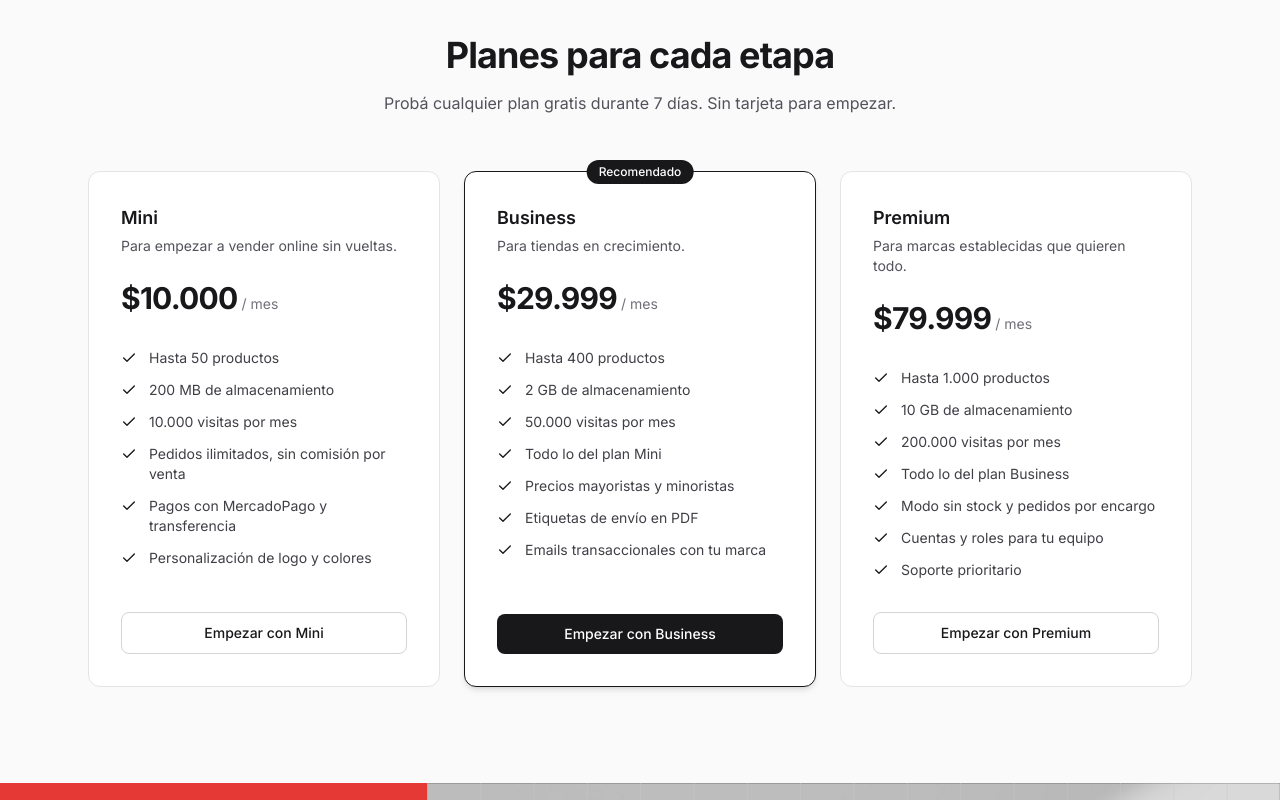
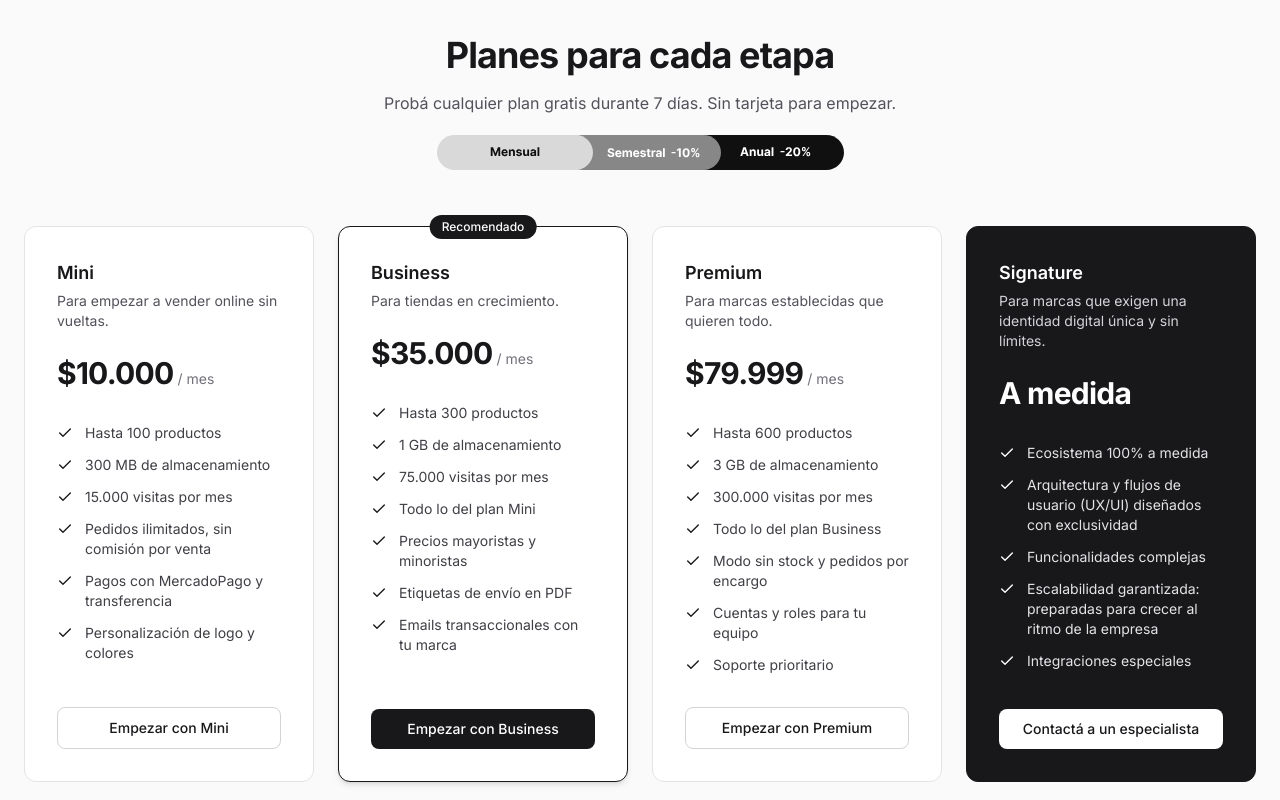
Before and after one commit to DMKo2002/gounuri-web, a Next.js app: page / in a window 1280 px wide. Shown: the part 6300-7100 px from the top of the page. Built offline with nearby package versions, Linux system fonts and the light colour scheme; no server answers.

Commit message:
Pricing: SVG de descuento por plazo y 4ta card plan Signature

```diff
--- a/src/components/Pricing.tsx
+++ b/src/components/Pricing.tsx
@@ -1,10 +1,18 @@
 import { Check } from 'lucide-react'
-import { PLANES, REGISTRO_URL, TRIAL_DAYS, formatPrecio } from '@/lib/site'
+import { PLANES, TRIAL_DAYS, formatPrecio } from '@/lib/site'
+
+const SIGNATURE_FEATURES = [
+  'Ecosistema 100% a medida',
+  'Arquitectura y flujos de usuario (UX/UI) diseñados con exclusividad',
+  'Funcionalidades complejas',
+  'Escalabilidad garantizada: preparadas para crecer al ritmo de la empresa',
+  'Integraciones especiales',
+]
 
 export default function Pricing() {
   return (
     <section id="planes" className="border-t border-zinc-200 bg-zinc-50">
-      <div className="mx-auto max-w-6xl px-6 py-24">
+      <div className="mx-auto max-w-7xl px-6 py-24">
         <h2 className="text-center text-3xl font-bold tracking-tight text-zinc-900 sm:text-4xl">
           Planes para cada etapa
         </h2>
@@ -12,7 +20,17 @@ export default function Pricing() {
           Probá cualquier plan gratis durante {TRIAL_DAYS} días. Sin tarjeta para empezar.
         </p>
 
-        <div className="mt-14 grid gap-6 lg:grid-cols-3">
+        <div className="mt-5 flex justify-center">
+          <img
+            src="/img/planes-descuento-terminos.svg"
+            alt="Pagando semestral ahorrás 10% y pagando anual ahorrás 20%"
+            width={407}
+            height={35}
+            className="h-auto w-full max-w-[407px]"
+          />
+        </div>
+
+        <div className="mt-14 grid gap-6 sm:grid-cols-2 lg:grid-cols-4">
           {PLANES.map((plan) => (
             <div
               key={plan.id}
@@ -48,13 +66,41 @@ export default function Pricing() {
               </ul>
 
               <a
-                href={REGISTRO_URL}
+                href={`/api/ir-a-plan?plan=${plan.id}`}
                 className={`mt-8 ${plan.destacado ? 'btn-black' : 'btn-outline'} w-full`}
               >
                 Empezar con {plan.nombre}
               </a>
             </div>
           ))}
+
+          {/* Plan Signature — ecosistema a medida, sin precio fijo, se coordina con un especialista */}
+          <div className="relative flex flex-col rounded-xl border border-zinc-900 bg-zinc-900 p-8 text-white">
+            <h3 className="text-lg font-semibold">Signature</h3>
+            <p className="mt-1 text-sm text-zinc-300">
+              Para marcas que exigen una identidad digital única y sin límites.
+            </p>
+
+            <div className="mt-6">
+              <span className="text-3xl font-bold tracking-tight">A medida</span>
+            </div>
+
+            <ul className="mt-8 flex-1 space-y-3">
+              {SIGNATURE_FEATURES.map((f) => (
+                <li key={f} className="flex items-start gap-3 text-sm text-zinc-200">
+                  <Check className="mt-0.5 h-4 w-4 shrink-0 text-white" />
+                  {f}
+                </li>
+              ))}
+            </ul>
+
+            <a
+              href="https://www.gounuri.com/migracion/contacto"
+              className="mt-8 w-full rounded-lg bg-white px-4 py-2.5 text-center text-sm font-medium text-zinc-900 transition-colors hover:bg-zinc-200"
+            >
+              Contactá a un especialista
+            </a>
+          </div>
         </div>
       </div>
     </section>
--- a/src/lib/site.ts
+++ b/src/lib/site.ts
@@ -26,6 +26,25 @@ export function formatPrecio(precioARS: number): string {
   return `$${precioARS.toLocaleString('es-AR')}`
 }
 
+// ── Descuento por pago adelantado (2026-08-12) ──────────────────────────────
+// Debe coincidir con TERM_DISCOUNTS de Panel Admin/src/lib/plans.ts — acá solo
+// se usa para el copy de la página de precios, el cobro real se elige recién
+// al pagar desde el Panel Admin.
+export const TERM_DISCOUNTS_PCT: Record<6 | 12, number> = { 6: 10, 12: 20 }
+
+// ── Plan Personalizado / Signature (2026-08-12) ─────────────────────────────
+// No tiene precio fijo ni se cobra por acá — es "contactanos" para catálogos
+// grandes, ecosistemas a medida o necesidades fuera de los planes de arriba.
+// El precio se evalúa caso por caso.
+export const CONTACTO_EMAIL = 'info@gounuri.com'
+export const CONTACTO_WHATSAPP_NUM = '541131351972' // sin +, formato wa.me
+
+export function whatsappUrl(mensaje?: string): string {
+  return `https://wa.me/${CONTACTO_WHATSAPP_NUM}${mensaje ? `?text=${encodeURIComponent(mensaje)}` : ''}`
+}
+
+// Límites recalibrados 2026-08-12 contra el uso real de tiendas en
+// producción — deben coincidir siempre con Panel Admin/src/lib/plans.ts.
 export const PLANES: Plan[] = [
   {
     id: 'mini',
@@ -33,9 +52,9 @@ export const PLANES: Plan[] = [
     precioARS: 10_000,
     descripcion: 'Para empezar a vender online sin vueltas.',
     features: [
-      'Hasta 50 productos',
-      '200 MB de almacenamiento',
-      '10.000 visitas por mes',
+      'Hasta 100 productos',
+      '300 MB de almacenamiento',
+      '15.000 visitas por mes',
       'Pedidos ilimitados, sin comisión por venta',
       'Pagos con MercadoPago y transferencia',
       'Personalización de logo y colores',
@@ -44,13 +63,13 @@ export const PLANES: Plan[] = [
   {
     id: 'standard',
     nombre: 'Business',
-    precioARS: 29_999,
+    precioARS: 35_000,
     descripcion: 'Para tiendas en crecimiento.',
     destacado: true,
     features: [
-      'Hasta 400 productos',
-      '2 GB de almacenamiento',
-      '50.000 visitas por mes',
+      'Hasta 300 productos',
+      '1 GB de almacenamiento',
+      '75.000 visitas por mes',
       'Todo lo del plan Mini',
       'Precios mayoristas y minoristas',
       'Etiquetas de envío en PDF',
@@ -63,9 +82,9 @@ export const PLANES: Plan[] = [
     precioARS: 79_999,
     descripcion: 'Para marcas establecidas que quieren todo.',
     features: [
-      'Hasta 1.000 productos',
-      '10 GB de almacenamiento',
-      '200.000 visitas por mes',
+      'Hasta 600 productos',
+      '3 GB de almacenamiento',
+      '300.000 visitas por mes',
       'Todo lo del plan Business',
       'Modo sin stock y pedidos por encargo',
       'Cuentas y roles para tu equipo',
```
Also changed, not shown: public/img/planes-descuento-terminos.svg (added).
